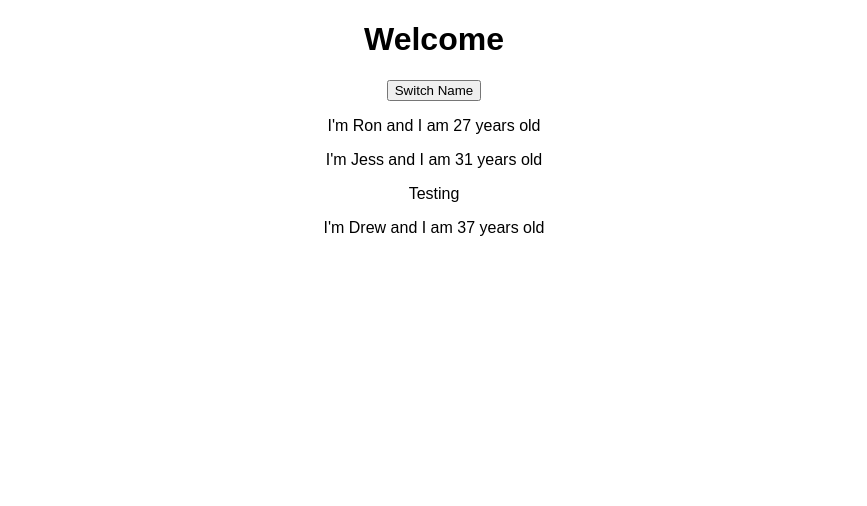
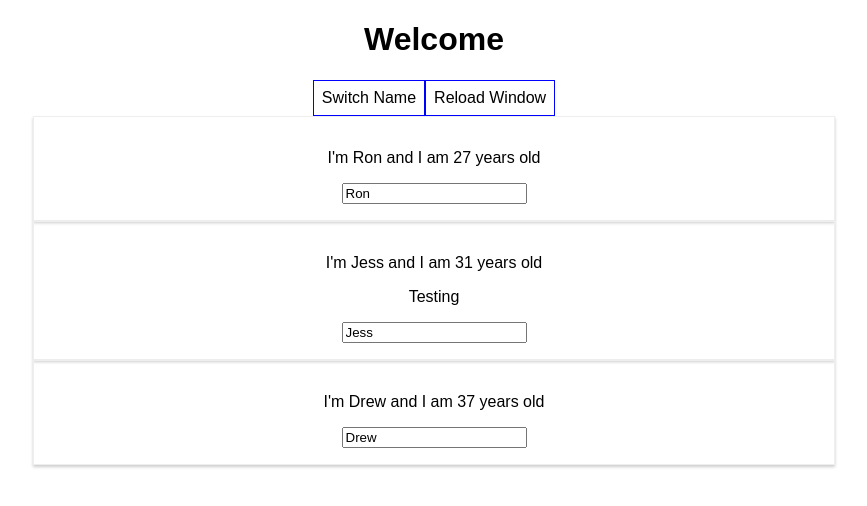
Before and after one commit to androm3da444/react-app-1, a React (Create React App) app: page / in a window 1280 px wide. Shown: the top 506 px of the page, without its empty margins (206-1073 px from the left). Built offline with nearby package versions, Linux system fonts and the light colour scheme.

Commit message:
added styling

```diff
--- a/src/App.js
+++ b/src/App.js
@@ -22,14 +22,49 @@ class App extends Component {
     })
   }
 
+  reloadWindow = (e) => {
+    window.location.reload()
+  }
+
+  nameChangedHandler = (e) => {
+    this.setState({
+      persons: [
+        { name: 'Ron', age: 27 },
+        { name: e.target.value, age: 31 },
+        { name: 'Drew', age: 37 }
+      ]
+    })
+  }
+
   render() {
+    const style = {
+      backgroundColor: 'white',
+      font: 'inherit',
+      border: '1px solid blue',
+      padding: '8px',
+      cursor: 'pointer'
+    };
+
     return (
       <div className="App">
         <h1>Welcome</h1>
-        <button onClick={this.switchNameHandler}>Switch Name</button>
-        <Person name={this.state.persons[0].name} age={this.state.persons[0].age}/>
-        <Person name={this.state.persons[1].name} age={this.state.persons[1].age}>Testing</Person>
-        <Person name={this.state.persons[2].name} age={this.state.persons[2].age}/>
+        <button
+          style={style}
+          onClick={this.switchNameHandler}>Switch Name</button>
+        <button
+          style={style}
+          onClick={this.reloadWindow}>Reload Window</button>
+        <Person
+          name={this.state.persons[0].name}
+          age={this.state.persons[0].age} />
+        <Person
+          name={this.state.persons[1].name}
+          age={this.state.persons[1].age}
+          click={this.switchNameHandler}
+          changed={this.nameChangedHandler} >Testing</Person>
+        <Person
+          name={this.state.persons[2].name}
+          age={this.state.persons[2].age} />
       </div>
     );
   }
--- /dev/null
+++ b/src/Person/Person.css
@@ -0,0 +1,8 @@
+.Person {
+    width: 60%;
+    margin: auto;
+    border: 1px solid #eee;
+    box-shadow: 0 2px 3px #ccc;
+    padding: 16px;
+    text-align: center;
+}
--- a/src/Person/Person.js
+++ b/src/Person/Person.js
@@ -1,10 +1,12 @@
 import React from 'react';
+import './Person.css'
 
 const person = (props) => {
     return (
-        <div>
-            <p>I'm {props.name} and I am {props.age} years old</p>
+        <div className="Person">
+            <p onClick={props.click}>I'm {props.name} and I am {props.age} years old</p>
             <p>{props.children}</p>
+            <input type="text" onChange={props.changed} value={props.name} />
         </div>
     )
 }
```
